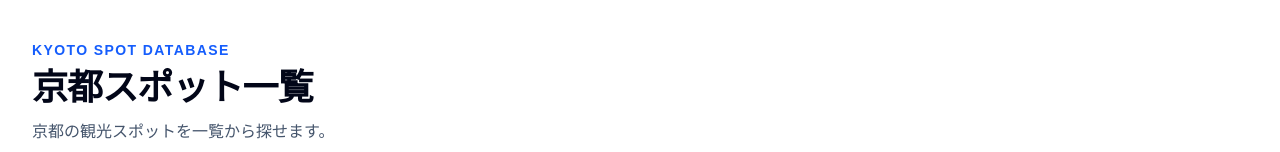
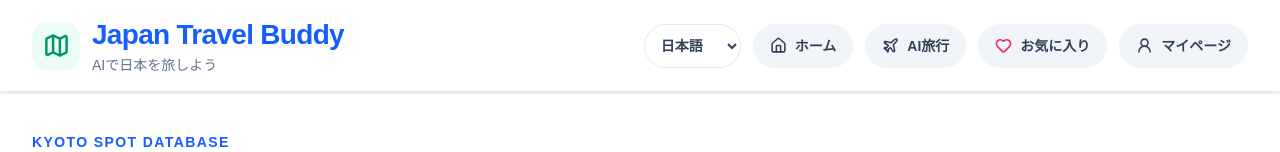
Before and after one commit to hiroren0130-droid/japan-travel-buddy, a Next.js app: page /spots in a window 1280 px wide. Shown: the top 152 px of the page. Built offline with nearby package versions, Linux system fonts and the light colour scheme.

Commit message:
fix: add shared header to spots page

```diff
--- a/app/spots/page.tsx
+++ b/app/spots/page.tsx
@@ -4,6 +4,7 @@ import Link from "next/link";
 import { useRouter } from "next/navigation";
 import { useEffect, useState } from "react";
 
+import Header from "@/components/Header";
 import { useLocale } from "@/components/LocaleProvider";
 import SpotImage from "@/components/SpotImage";
 import { allSpots } from "@/data";
@@ -97,7 +98,10 @@ export default function SpotsPage() {
   }
 
   return (
-    <main className="mx-auto max-w-7xl px-4 py-10 sm:px-6 lg:px-8">
+    <>
+      <Header />
+
+      <main className="mx-auto max-w-7xl px-4 py-10 sm:px-6 lg:px-8">
       <div className="mb-10">
         <p className="text-sm font-bold tracking-widest text-blue-600">
           {spotsPageMessages.eyebrow}
@@ -226,6 +230,7 @@ export default function SpotsPage() {
           );
         })}
       </div>
-    </main>
+      </main>
+    </>
   );
 }
```
